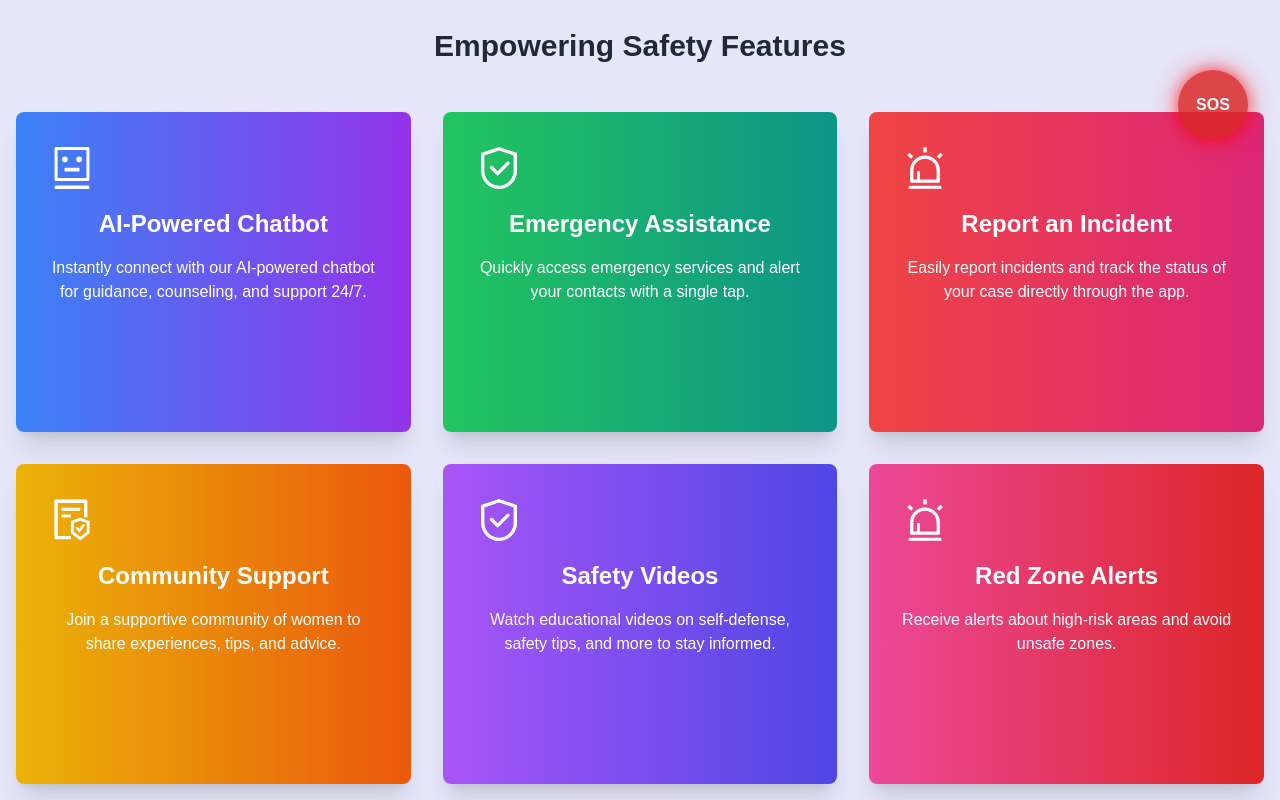
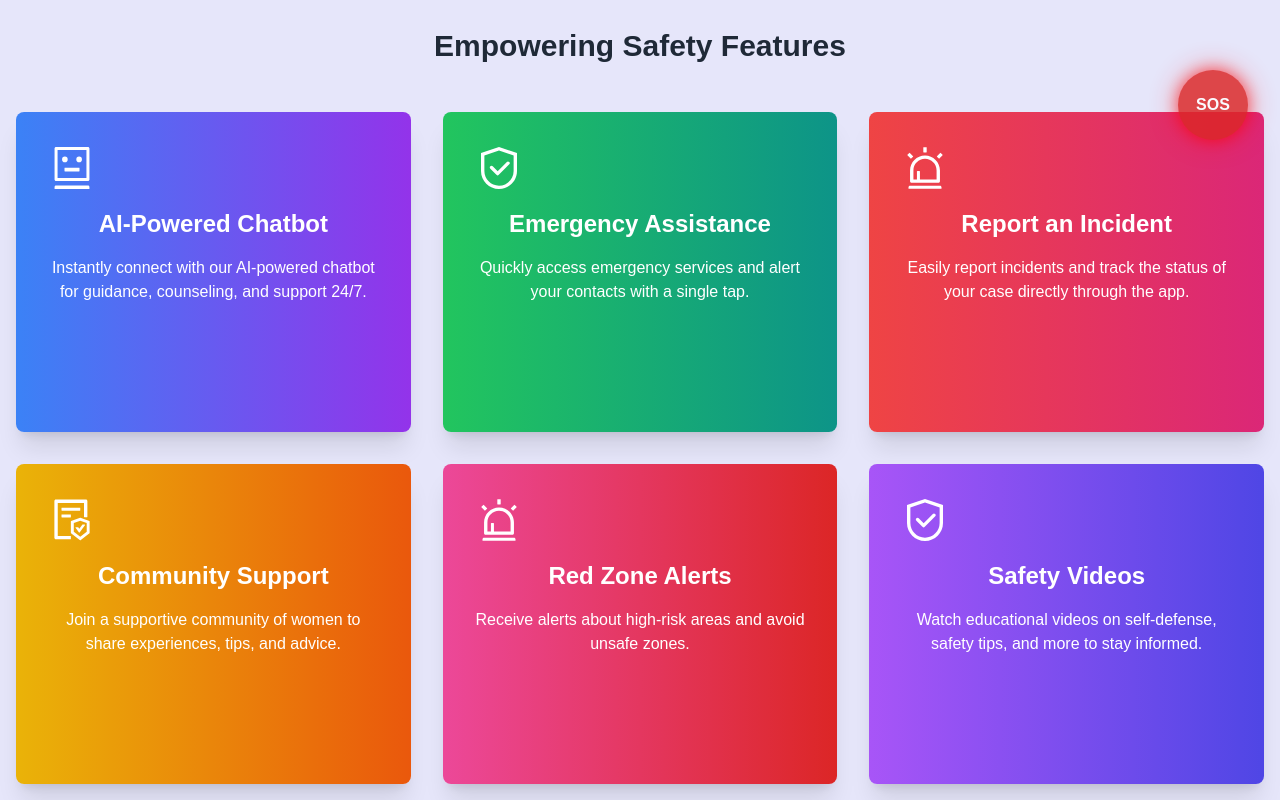
Before and after one commit to swaranjali01/women-safety, a React (Vite) app: page / in a window 1280 px wide. Shown: the part 628-1428 px from the top of the page. Built offline with nearby package versions, Linux system fonts and the light colour scheme.

Commit message:
some minar changes added

```diff
--- a/src/pages/Home.jsx
+++ b/src/pages/Home.jsx
@@ -83,6 +83,15 @@ function Home() {
                 and advice.
               </p>
             </div>
+            <div className="relative group bg-gradient-to-r from-pink-500 to-red-600 p-8 h-80 rounded-lg shadow-xl transform hover:scale-105 transition duration-300 hover:shadow-2xl">
+              <AiOutlineAlert className="text-white text-5xl mb-4 group-hover:rotate-12 transition duration-300" />
+              <h3 className="text-2xl font-semibold mb-4 text-white">
+                Red Zone Alerts
+              </h3>
+              <p className="text-white">
+                Receive alerts about high-risk areas and avoid unsafe zones.
+              </p>
+            </div>
             <div className="relative group bg-gradient-to-r from-purple-500 to-indigo-600 p-8 h-80 rounded-lg shadow-xl transform hover:scale-105 transition duration-300 hover:shadow-2xl">
               <AiOutlineSafety className="text-white text-5xl mb-4 group-hover:rotate-12 transition duration-300" />
               <h3 className="text-2xl font-semibold mb-4 text-white">
@@ -93,15 +102,7 @@ function Home() {
                 to stay informed.
               </p>
             </div>
-            <div className="relative group bg-gradient-to-r from-pink-500 to-red-600 p-8 h-80 rounded-lg shadow-xl transform hover:scale-105 transition duration-300 hover:shadow-2xl">
-              <AiOutlineAlert className="text-white text-5xl mb-4 group-hover:rotate-12 transition duration-300" />
-              <h3 className="text-2xl font-semibold mb-4 text-white">
-                Red Zone Alerts
-              </h3>
-              <p className="text-white">
-                Receive alerts about high-risk areas and avoid unsafe zones.
-              </p>
-            </div>
+
           </div>
         </div>
       </div>
```
